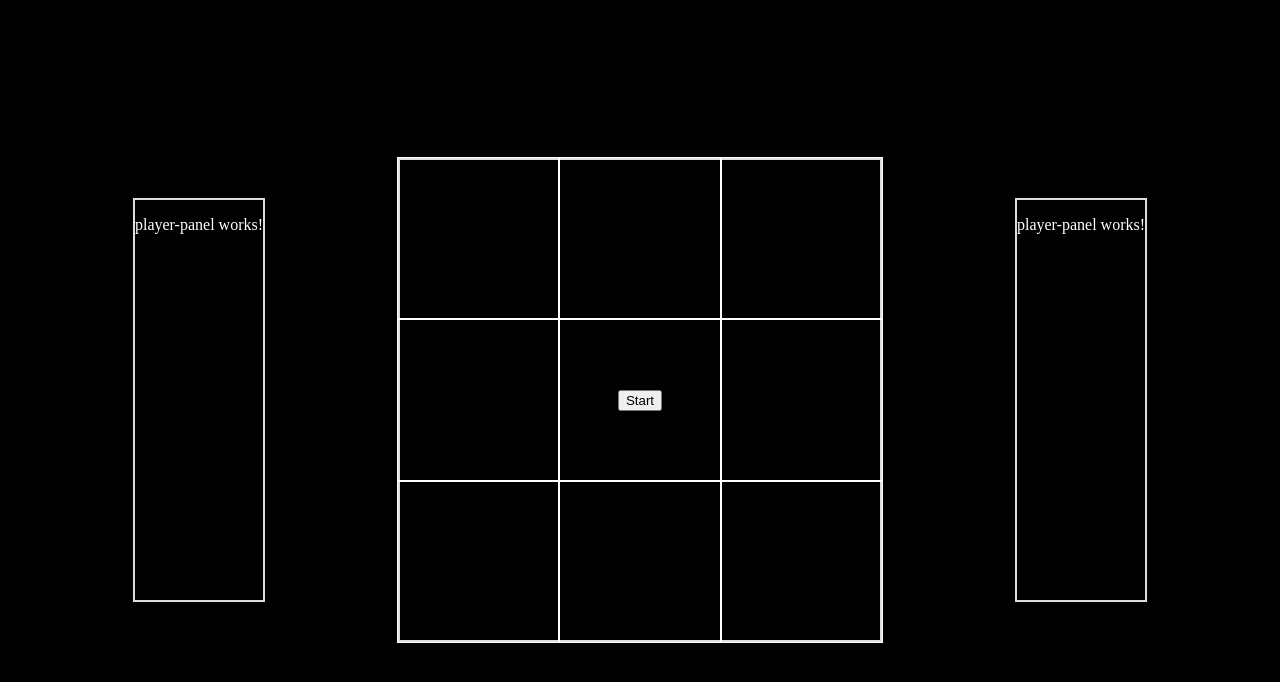
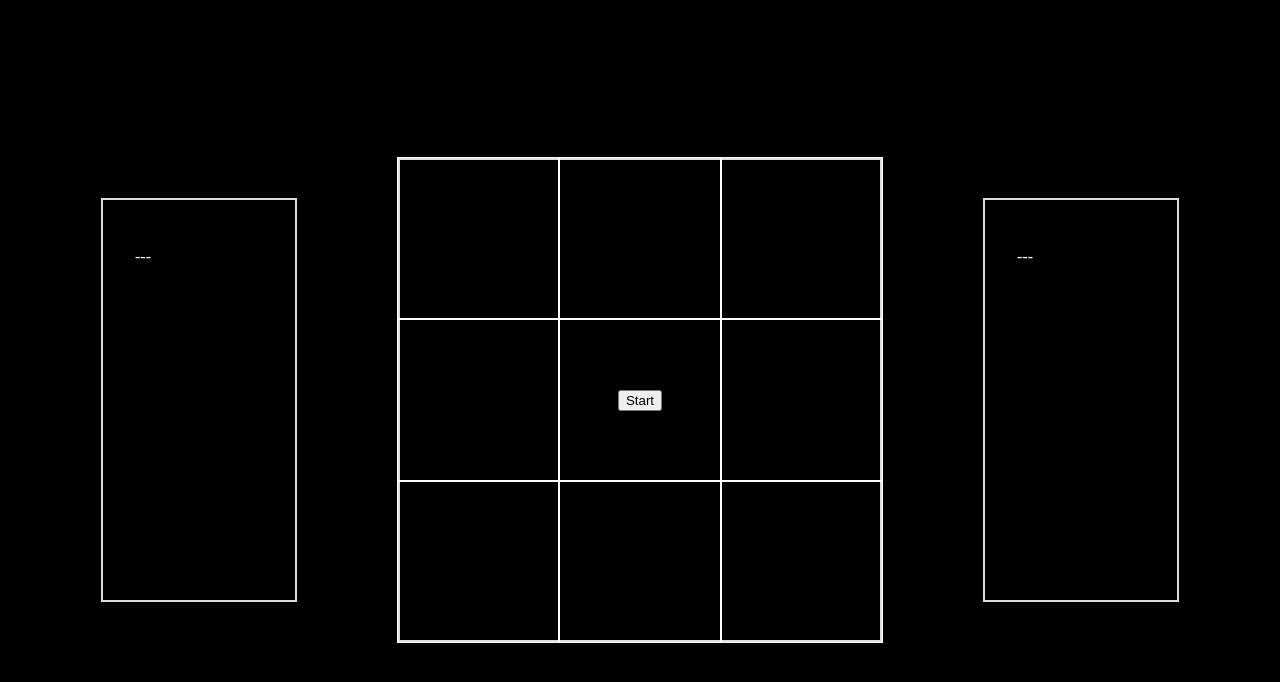
Before and after one commit to FelipeAlbarelli/jogo-da-velha-2.2, an Angular app: page / in a window 1280 px wide. Shown: the top 682 px of the page. Built offline with nearby package versions, Linux system fonts and the light colour scheme.

Commit message:
player obj data to player panels connection

```diff
--- a/src/app/comps/player-panel/player-panel.component.css
+++ b/src/app/comps/player-panel/player-panel.component.css
@@ -1,3 +1,8 @@
+.container {
+    width: 16vh;
+    padding: 4vh;
+}
+
 p {
     color: white;
 }
--- a/src/app/comps/player-panel/player-panel.component.html
+++ b/src/app/comps/player-panel/player-panel.component.html
@@ -1 +1,4 @@
-<p>player-panel works!</p>
+<div class="container">
+    <p>{{ player()?.id ?? '---' }}</p>
+
+</div>
--- a/src/app/comps/player-panel/player-panel.component.ts
+++ b/src/app/comps/player-panel/player-panel.component.ts
@@ -1,4 +1,5 @@
-import { Component } from '@angular/core';
+import { Component, input } from '@angular/core';
+import { Player } from '../../gameLogic/player';
 
 @Component({
   selector: 'app-player-panel',
@@ -9,4 +10,8 @@ import { Component } from '@angular/core';
 })
 export class PlayerPanelComponent {
 
+  thisPlayerTurn = input(false)
+
+  player = input<null | Player>(null)
+
 }
--- a/src/app/main-page/main-page.component.html
+++ b/src/app/main-page/main-page.component.html
@@ -1,5 +1,7 @@
 <div class="container">
-  <app-player-panel />
+  <app-player-panel
+    [player]="game()?.players?.[0] ?? null"
+  />
   <app-game-board
     [gameOn]="game() !== null "
   >
@@ -7,5 +9,7 @@
       (click)="startGame()"
     >Start</button>
   </app-game-board>
-  <app-player-panel />
+  <app-player-panel
+    [player]="game()?.players?.[1] ?? null"
+  />
 </div>
```
